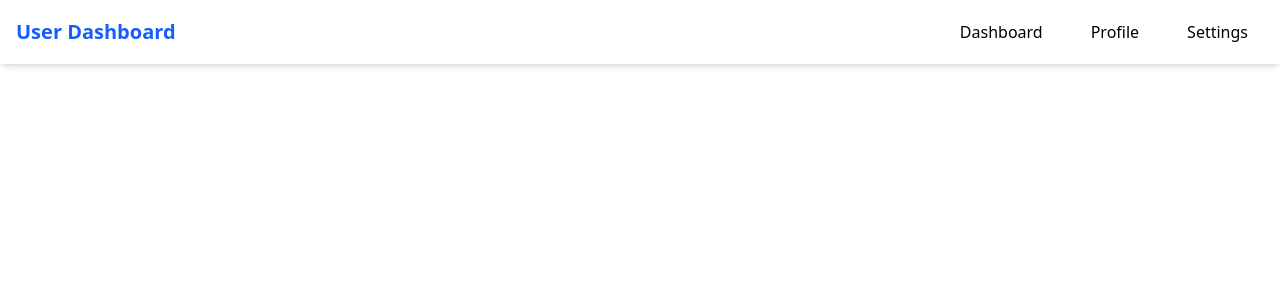
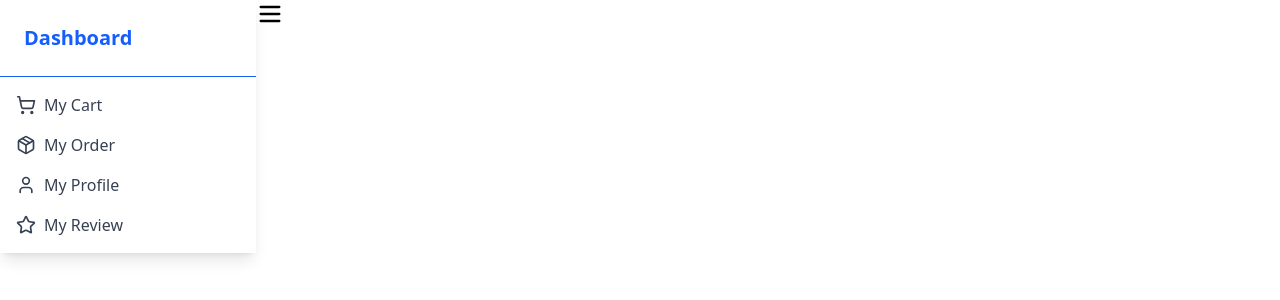
Before and after one commit to shihab-shamim/TrendyTales, a React (Vite) app: page /dashboard in a window 1280 px wide. Shown: the top 300 px of the page. Built offline with nearby package versions, Linux system fonts and the light colour scheme; no server answers; sample sign-in values are in the browser's storage.

Commit message:
user DashBoard

```diff
--- a/package.json
+++ b/package.json
@@ -13,13 +13,15 @@
     "@tailwindcss/vite": "^4.1.5",
     "@tanstack/react-query": "^5.76.0",
     "axios": "^1.9.0",
+    "clsx": "^2.1.1",
     "firebase": "^11.7.1",
     "lucide-react": "^0.508.0",
     "react": "^19.1.0",
     "react-countup": "^6.5.3",
     "react-dom": "^19.1.0",
     "react-hook-form": "^7.56.3",
-    "react-router": "^7.5.3",
+    "react-router": "^7.6.0",
+    "tailwind-merge": "^3.3.0",
     "tailwindcss": "^4.1.5"
   },
   "devDependencies": {
--- a/src/layout/Dashboard.jsx
+++ b/src/layout/Dashboard.jsx
@@ -1,47 +1,14 @@
-import { useState } from "react";
-import { Link } from "react-router";
-import { Menu, X } from "lucide-react"; // You can use heroicons or others too
+import UserDashBoard from "../shear/UserDashBoard";
+
 
 const Dashboard = () => {
-  const [isOpen, setIsOpen] = useState(false);
 
-  const navLinks = (
-    <>
-      <Link to="/dashboard" className="block px-4 py-2 hover:bg-blue-100 rounded">
-        Dashboard
-      </Link>
-      <Link to="/profile" className="block px-4 py-2 hover:bg-blue-100 rounded">
-        Profile
-      </Link>
-      <Link to="/settings" className="block px-4 py-2 hover:bg-blue-100 rounded">
-        Settings
-      </Link>
-    </>
-  );
 
   return (
-    <nav className="bg-white shadow-md fixed w-full z-50">
-      <div className="max-w-7xl mx-auto px-4 py-3 flex items-center justify-between">
-        <div className="text-xl font-bold text-blue-600">User Dashboard</div>
+    <div>
+      <UserDashBoard/>
 
-        {/* Desktop Nav */}
-        <div className="hidden md:flex space-x-4">{navLinks}</div>
-
-        {/* Mobile Menu Button */}
-        <div className="md:hidden">
-          <button onClick={() => setIsOpen(!isOpen)} className="focus:outline-none">
-            {isOpen ? <X className="w-6 h-6" /> : <Menu className="w-6 h-6" />}
-          </button>
-        </div>
-      </div>
-
-      {/* Mobile Sidebar Menu */}
-      {isOpen && (
-        <div className="md:hidden bg-white px-4 py-2 border-t shadow-md">
-          {navLinks}
-        </div>
-      )}
-    </nav>
+    </div>
   );
 };
 
--- /dev/null
+++ b/src/shear/UserDashBoard.jsx
@@ -0,0 +1,55 @@
+import { useState } from "react";
+import { Menu, X, ShoppingCart, Package, User, Star } from "lucide-react";
+import { Link } from "react-router";
+
+export default function UserDashboard() {
+  const [sidebarOpen, setSidebarOpen] = useState(false);
+
+  const toggleSidebar = () => {
+    setSidebarOpen(!sidebarOpen);
+  };
+
+  const menuItems = [
+    { icon: <ShoppingCart size={20} />, label: "My Cart", path: "/dashboard/cart" },
+    { icon: <Package size={20} />, label: "My Order", path: "/dashboard/order" },
+    { icon: <User size={20} />, label: "My Profile", path: "/dashboard/profile" },
+    { icon: <Star size={20} />, label: "My Review", path: "/dashboard/review" },
+  ];
+
+  return (
+    <div className="min-h-screen flex">
+      {/* Sidebar */}
+      <div
+        className={`fixed z-40 md:relative top-0 left-0 h-full w-64 bg-white shadow-lg transition-transform duration-300 ease-in-out ${
+          sidebarOpen ? "translate-x-0" : "-translate-x-full"
+        } md:translate-x-0 md:block`}
+      >
+        <div className="p-6 border-b text-xl font-bold text-blue-600">Dashboard</div>
+        <ul className="p-4 space-y-4">
+          {menuItems.map((item, index) => (
+            <li key={index}>
+              <Link
+                to={item.path}
+                className="flex items-center gap-2 text-gray-700 hover:text-blue-600 transition"
+              >
+                {item.icon}
+                {item.label}
+              </Link>
+            </li>
+          ))}
+        </ul>
+      </div>
+
+      {/* Overlay for mobile */}
+      {sidebarOpen && (
+        <div
+          className="fixed inset-0 bg-black opacity-50 z-30 md:hidden"
+          onClick={toggleSidebar}
+        ></div>
+      )}
+
+      {/* Main content */}
+     {sidebarOpen ? <X size={28} onClick={toggleSidebar} /> : <Menu onClick={toggleSidebar} size={28} />}
+    </div>
+  );
+}
```
Also changed, not shown: 1 other file (tests, documents, lock files or other folders).
